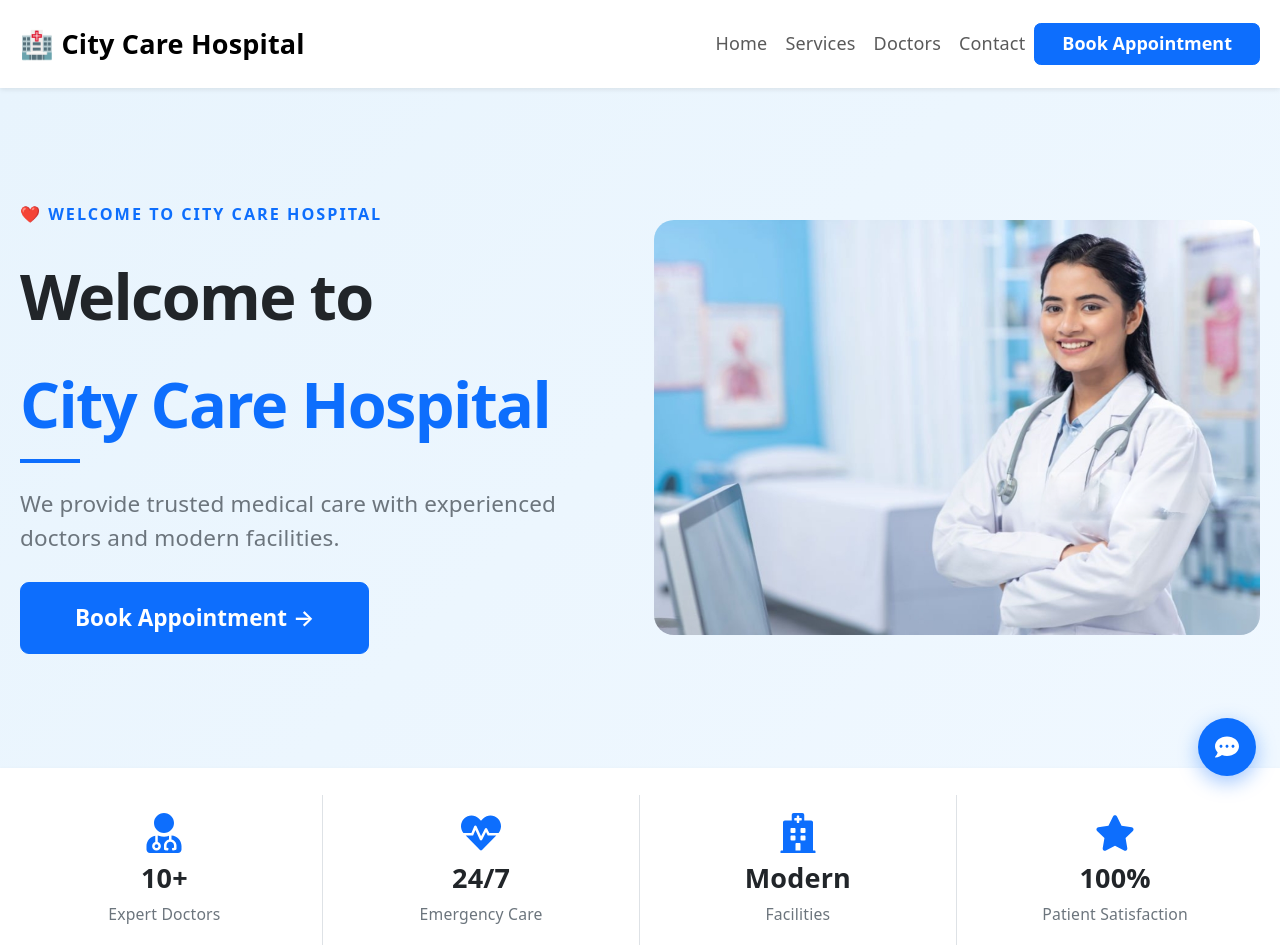
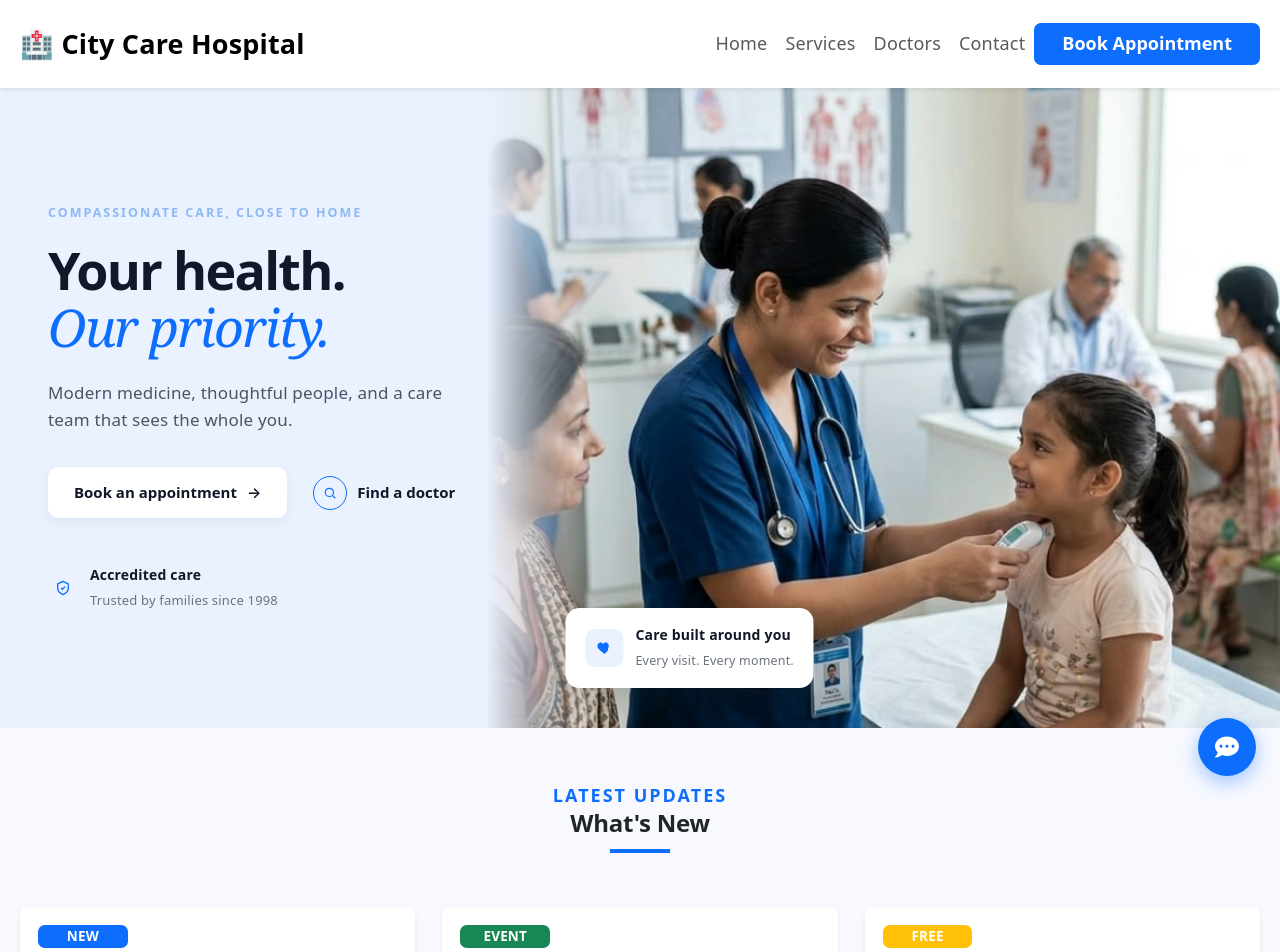
Before and after one commit to shrutikri026-ctrl/City-Care-Hospital, a React (Vite) app: page / in a window 1280 px wide. Shown: the top 952 px of the page. Built offline with nearby package versions, Linux system fonts and the light colour scheme.

Commit message:
update hero image

```diff
--- a/src/components/HeroSection.jsx
+++ b/src/components/HeroSection.jsx
@@ -1,89 +1,206 @@
-import { Container, Row, Col, Button } from "react-bootstrap";
-import doctorImg from "../assets/doctor-hero.png";
-import { FaUserMd, FaHeartbeat, FaHospital, FaStar } from "react-icons/fa";
+import { Button } from "react-bootstrap";
+import doctorImg from "../assets/doctor-hero.jpg";
 
 function HeroSection({ onBookClick }) {
   return (
     <>
       <style>{`
-        .hero-section {
-          background: linear-gradient(135deg, #e8f4fd 0%, #f0f8ff 100%);
+        .hs-nav {
+          display: flex;
+          align-items: center;
+          justify-content: space-between;
+          padding: 18px 48px;
+          background: #fff;
         }
-        .hero-row {
-          /* no forced min-height on mobile — content defines the height */
+        .hs-logo {
+          display: flex;
+          align-items: center;
+          gap: 10px;
         }
-        @media (min-width: 992px) {
-          .hero-section { min-height: 85vh; }
-          .hero-row { min-height: 85vh; }
+        .hs-logo-icon {
+          width: 36px; height: 36px;
+          background: #0d6efd;
+          border-radius: 9px;
+          display: flex; align-items: center; justify-content: center;
+        }
+        .hs-logo-text {
+          font-weight: 700; font-size: 19px; color: #111827;
+        }
+        .hs-logo-text span { color: #0d6efd; }
+        .hs-nav-links {
+          display: flex; gap: 34px; list-style: none; margin: 0; padding: 0;
+        }
+        .hs-nav-links li {
+          font-size: 14.5px; color: #4b5563; cursor: pointer;
+        }
+        .hs-book-nav {
+          background: #eaf2ff; color: #0d6efd; border: none;
+          font-weight: 600; font-size: 14px;
+          padding: 10px 20px; border-radius: 8px;
+          display: flex; align-items: center; gap: 8px;
+        }
+
+        .hs-hero {
+          position: relative;
+          background: #eaf2ff;
+          overflow: hidden;
+          min-height: 640px;
+          display: flex;
+          align-items: center;
+        }
+        .hs-hero-text {
+          position: relative;
+          z-index: 2;
+          width: 46%;
+          padding: 60px 0 60px 48px;
+        }
+        .hs-eyebrow {
+          font-size: 12.5px; font-weight: 700; letter-spacing: 2px;
+          text-transform: uppercase; color: #8fb8f5; margin-bottom: 18px;
+        }
+        .hs-headline {
+          font-size: 52px; font-weight: 800; color: #111827;
+          line-height: 1.1; margin: 0;
+        }
+        .hs-headline .accent {
+          display: block;
+          font-family: Georgia, 'Times New Roman', serif;
+          font-style: italic;
+          font-weight: 500;
+          color: #0d6efd;
+        }
+        .hs-body {
+          font-size: 17px; color: #4b5563; line-height: 1.6;
+          max-width: 420px; margin: 24px 0 34px;
+        }
+        .hs-cta-row { display: flex; align-items: center; gap: 20px; margin-bottom: 46px; }
+        .hs-btn-primary {
+          background: #fff; color: #111827; border: none;
+          font-weight: 600; font-size: 15px;
+          padding: 14px 26px; border-radius: 10px;
+          display: flex; align-items: center; gap: 10px;
+          box-shadow: 0 4px 14px rgba(0,0,0,0.06);
+        }
+        .hs-btn-ghost {
+          background: none; border: none;
+          display: flex; align-items: center; gap: 10px;
+          font-weight: 600; font-size: 15px; color: #111827;
+        }
+        .hs-btn-ghost .circle {
+          width: 34px; height: 34px; border-radius: 50%;
+          border: 1.5px solid #0d6efd; color: #0d6efd;
+          display: flex; align-items: center; justify-content: center;
+        }
+        .hs-trust {
+          display: flex; align-items: center; gap: 12px;
+        }
+        .hs-trust .shield {
+          width: 30px; height: 30px; border-radius: 50%;
+          background: #eaf2ff; color: #0d6efd;
+          display: flex; align-items: center; justify-content: center;
+          flex-shrink: 0;
+        }
+        .hs-trust strong { display: block; font-size: 14px; color: #111827; }
+        .hs-trust span { font-size: 13px; color: #6b7280; }
+
+        .hs-hero-image {
+          position: absolute;
+          top: 0; right: 0; bottom: 0;
+          width: 62%;
+          -webkit-mask-image: linear-gradient(to right, transparent 0%, black 14%);
+          mask-image: linear-gradient(to right, transparent 0%, black 14%);
+        }
+        .hs-hero-image img {
+          width: 100%; height: 100%; object-fit: cover; display: block;
+        }
+        .hs-float-card {
+          position: absolute;
+          bottom: 40px;
+          left: 50%;
+          transform: translateX(-30%);
+          z-index: 3;
+          background: #fff;
+          border-radius: 14px;
+          padding: 16px 20px;
+          box-shadow: 0 14px 34px rgba(22,50,48,0.14);
+          display: flex; align-items: center; gap: 12px;
+          max-width: 260px;
+        }
+        .hs-float-card .icon {
+          width: 38px; height: 38px; border-radius: 10px;
+          background: #eaf2ff; color: #0d6efd;
+          display: flex; align-items: center; justify-content: center;
+          flex-shrink: 0;
+        }
+        .hs-float-card strong { display: block; font-size: 14px; color: #111827; }
+        .hs-float-card span { font-size: 12.5px; color: #6b7280; }
+
+        @media (max-width: 960px) {
+          .hs-nav { padding: 16px 22px; }
+          .hs-nav-links { display: none; }
+          .hs-hero { flex-direction: column; min-height: auto; padding: 0; }
+          .hs-hero-text { width: 100%; padding: 40px 22px 0; z-index: 2; }
+          .hs-headline { font-size: 36px; }
+          .hs-hero-image {
+            position: relative;
+            width: 100%; height: 320px;
+            margin-top: 30px;
+            -webkit-mask-image: linear-gradient(to bottom, transparent 0%, black 12%);
+            mask-image: linear-gradient(to bottom, transparent 0%, black 12%);
+          }
+          .hs-float-card { position: static; transform: none; margin: -30px 22px 30px; }
         }
       `}</style>
 
-      {/* Hero */}
-      <section className="hero-section">
-        <Container>
-          <Row className="align-items-center hero-row">
-            <Col lg={6} className="py-5">
-              <p className="text-primary fw-semibold mb-2" style={{ fontSize: "0.9rem", letterSpacing: "2px" }}>
-                ❤️ WELCOME TO CITY CARE HOSPITAL
-              </p>
-              <h1 className="display-4 fw-bold text-dark mb-2">
-                Welcome to
-              </h1>
-              <h1 className="display-4 fw-bold text-primary mb-3">
-                City Care Hospital
-              </h1>
-              <div style={{ width: "60px", height: "4px", background: "#0d6efd", marginBottom: "24px" }}></div>
-              <p className="text-secondary fs-5 mb-4">
-                We provide trusted medical care with experienced doctors and modern facilities.
-              </p>
-              <Button variant="primary" size="lg" className="px-5 py-3 fw-semibold" onClick={onBookClick}>
-                Book Appointment →
-              </Button>
-            </Col>
-            <Col lg={6} className="text-center py-5">
-              <div style={{ position: "relative" }}>
-                <img
-                  src={doctorImg}
-                  alt="Doctor"
-                  style={{
-                    width: "100%",
-                    borderRadius: "20px",
-                    maxHeight: "450px",
-                    objectFit: "cover",
-                  }}
-                />
-              </div>
-            </Col>
-          </Row>
-        </Container>
-      </section>
+      <section className="hs-hero">
+        <div className="hs-hero-text">
+          <div className="hs-eyebrow">Compassionate care, close to home</div>
+          <h1 className="hs-headline">
+            Your health.
+            <span className="accent">Our priority.</span>
+          </h1>
+          <p className="hs-body">
+            Modern medicine, thoughtful people, and a care team that sees the whole you.
+          </p>
+          <div className="hs-cta-row">
+            <button className="hs-btn-primary" onClick={onBookClick}>
+              Book an appointment
+              <span>→</span>
+            </button>
+            <button className="hs-btn-ghost">
+              <span className="circle">
+                <svg width="14" height="14" viewBox="0 0 24 24" fill="none" stroke="currentColor" strokeWidth="2"><circle cx="11" cy="11" r="7"/><path d="M21 21l-4.35-4.35"/></svg>
+              </span>
+              Find a doctor
+            </button>
+          </div>
+          <div className="hs-trust">
+            <div className="shield">
+              <svg width="16" height="16" viewBox="0 0 24 24" fill="none" stroke="currentColor" strokeWidth="2"><path d="M12 2l8 4v6c0 5-3.5 8-8 10-4.5-2-8-5-8-10V6l8-4z"/><path d="M9 12l2 2 4-4"/></svg>
+            </div>
+            <div>
+              <strong>Accredited care</strong>
+              <span>Trusted by families since 1998</span>
+            </div>
+          </div>
+        </div>
 
-      {/* Stats */}
-      <section className="py-4 bg-white shadow-sm">
-        <Container>
-          <Row className="text-center">
-            <Col xs={6} md={3} className="py-3 border-end">
-              <FaUserMd size={40} color="#0d6efd" className="mb-2" />
-              <h4 className="fw-bold text-dark">10+</h4>
-              <p className="text-secondary small mb-0">Expert Doctors</p>
-            </Col>
-            <Col xs={6} md={3} className="py-3 border-end">
-              <FaHeartbeat size={40} color="#0d6efd" className="mb-2" />
-              <h4 className="fw-bold text-dark">24/7</h4>
-              <p className="text-secondary small mb-0">Emergency Care</p>
-            </Col>
-            <Col xs={6} md={3} className="py-3 border-end">
-              <FaHospital size={40} color="#0d6efd" className="mb-2" />
-              <h4 className="fw-bold text-dark">Modern</h4>
-              <p className="text-secondary small mb-0">Facilities</p>
-            </Col>
-            <Col xs={6} md={3} className="py-3">
-              <FaStar size={40} color="#0d6efd" className="mb-2" />
-              <h4 className="fw-bold text-dark">100%</h4>
-              <p className="text-secondary small mb-0">Patient Satisfaction</p>
-            </Col>
-          </Row>
-        </Container>
+        <div className="hs-hero-image">
+          <img
+            src={doctorImg}
+            alt="Doctor with patient at City Care Hospital"
+          />
+        </div>
+
+        <div className="hs-float-card">
+          <div className="icon">
+            <svg width="16" height="16" viewBox="0 0 24 24" fill="currentColor"><path d="M12 21s-6.5-4.35-9.5-8.5C0.5 9 1.5 5 5 4c2.2-.6 4.2.5 5 2 .8-1.5 2.8-2.6 5-2 3.5 1 4.5 5 2.5 8.5C18.5 16.65 12 21 12 21z" /></svg>
+          </div>
+          <div>
+            <strong>Care built around you</strong>
+            <span>Every visit. Every moment.</span>
+          </div>
+        </div>
       </section>
     </>
   );
```
Also changed, not shown: src/assets/doctor-hero.jpg (added), src/assets/doctor-hero.png (deleted).
